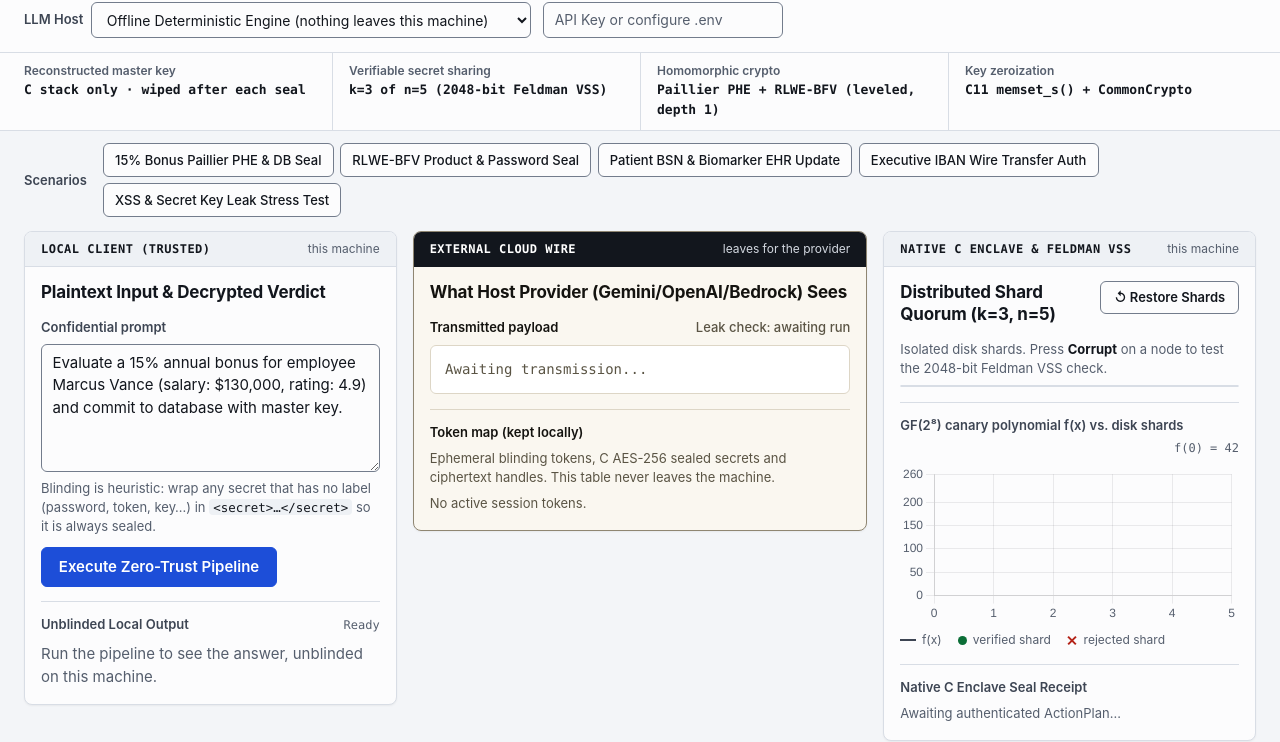
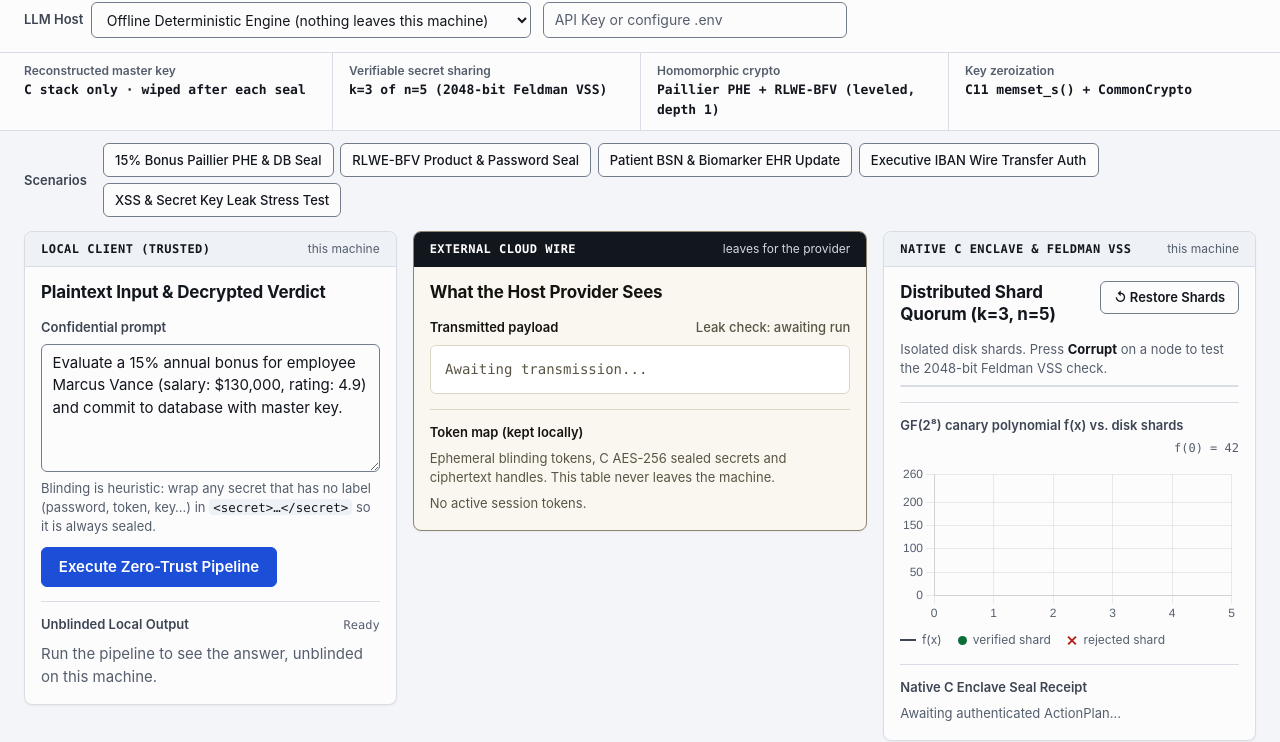
Before and after one commit to semscoding/vaultmind, a plain HTML site: page frontend/static/index.html in a window 1280 px wide. Shown: the part 67-809 px from the top of the page. Drawn offline with Linux system fonts and the light colour scheme; no server answers.

Commit message:
Provider-neutral wire heading, wider key field, demo script synced to the live Anthropic run
- Dashboard: the middle panel heading no longer lists three providers while a
  fourth is in use ("What the Host Provider Sees"); the API-key field is wide
  enough for its placeholder at 1920 px.
- DEMO_SCRIPT.md: scenes, on-screen texts and voice-over synced with the live
  rehearsal against Anthropic (seven scenes, real request view, action left
  open because the model varies between two allowed actions, 102 tests).

Co-Authored-By: Claude Fable 5.2 <noreply@anthropic.com>

```diff
--- a/frontend/static/index.html
+++ b/frontend/static/index.html
@@ -120,7 +120,7 @@
                     <span class="zone-where">leaves for the provider</span>
                 </div>
                 <div class="panel-body">
-                    <h2 id="wireHeading">What Host Provider (Gemini/OpenAI/Bedrock) Sees</h2>
+                    <h2 id="wireHeading">What the Host Provider Sees</h2>
 
                     <div class="wire-box">
                         <div class="wire-header">
--- a/frontend/static/style.css
+++ b/frontend/static/style.css
@@ -189,7 +189,7 @@ select:hover, input:hover, textarea:hover { border-color: var(--ink-2); }
 
 ::placeholder { color: var(--ink-3); opacity: 1; }
 
-#apiKeyInput { width: 15rem; }
+#apiKeyInput { width: 19rem; }
 
 /* ---------- Telemetry strip ---------- */
 .telemetry-bar {
```
Also changed, not shown: 1 other file.
